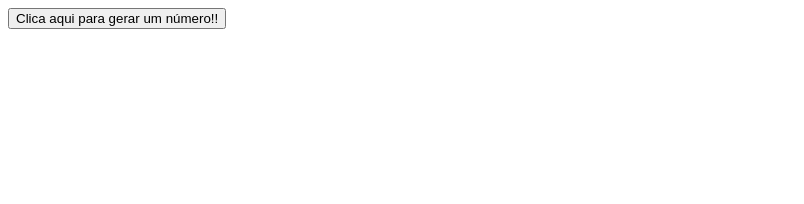
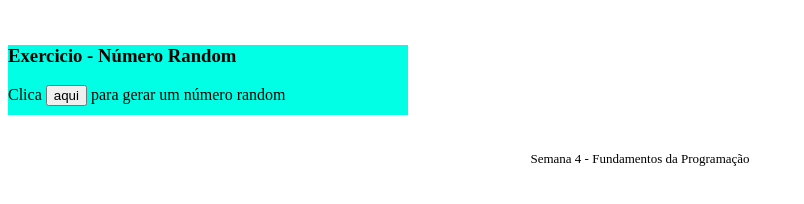
Before and after one commit to SonniaSC/Gerar-Numero-Random, a plain HTML site: page index.html in a window 1280 px wide. Shown: the whole page, without its empty margins (0-804 px from the left). Drawn offline with Linux system fonts and the light colour scheme.

Commit message:
Adcionado css

```diff
--- a/index.html
+++ b/index.html
@@ -5,14 +5,25 @@
 <head>
     <meta charset="UTF-8">
     <meta name="viewport" content="width=device-width, initial-scale=1.0">
-    <title>Document</title>
+    <link rel="stylesheet" href="style.css">
+    <script src="Random.js"></script>
+    <title> Exercicio - Número Random</title>
 </head>
 
 <body>
-    <button onclick="numeroRandom()">Clica aqui para gerar um número!!</button><br/>
+    <br />
+    <div class="div1">
+        <h3>Exercicio - Número Random</h3>
+        <p>Clica <button onclick="numeroRandom()"> aqui</button> para gerar um número random</p>
+    </div>
 
-<span id = "result"></span>
+
+    <div class="result">
+        <span id="result"></span>
+    </div>
 
 </body>
-    <script src="Random.js"></script>
+<br /><br />
+<footer id="footer"> Semana 4 - Fundamentos da Programação</footer>
+
 </html>
--- /dev/null
+++ b/style.css
@@ -0,0 +1,17 @@
+.div1{
+    background-color: rgb(0, 255, 229);
+    width: 400px;
+    height: 70px;
+}
+
+.result{
+    background-color: yellow;
+    width: 400px;
+}
+
+
+#footer{
+    font-size: small;
+    text-align: center;
+
+}
```
